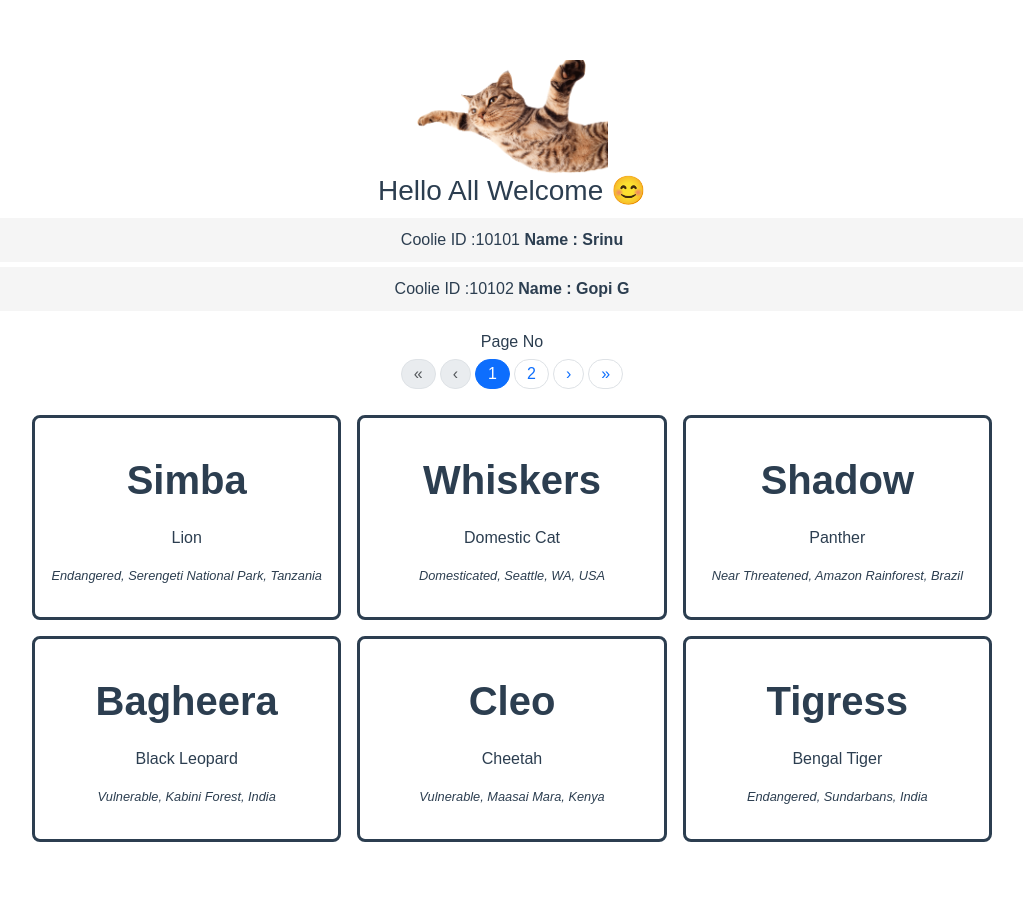
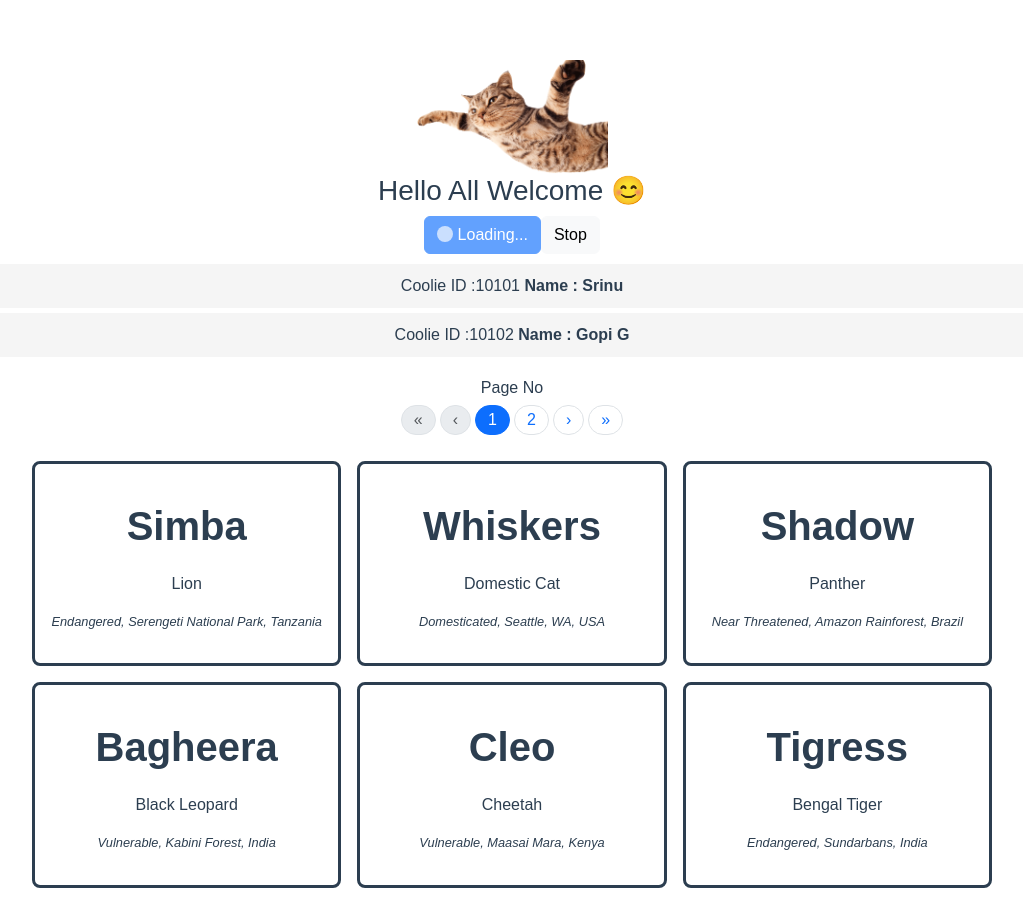
Before and after one commit to ArunkumarM437/state-example, a Vue app: page / in a window 1280 px wide. Shown: the whole page, without its empty margins (128-1151 px from the left). Before the commit the page ends 858 px from the top, so only its background shows below. Built offline with nearby package versions, Linux system fonts and the light colour scheme; a web font is replaced by a local one.

Commit message:
changes for loading.

```diff
--- a/src/components/usersData.vue
+++ b/src/components/usersData.vue
@@ -1,6 +1,14 @@
 <template>
   <div>
     <h3>Hello All Welcome 😊 </h3>
+    <div v-if="projectLoad" class="text-center">
+      <b-button variant="primary" disabled>
+      <b-spinner small type="grow"></b-spinner>
+      Loading...
+    </b-button>
+        <!-- <button type="button" class="btn btn-light">Light</button> -->
+        <button type="button" class="btn btn-light" v-if="projectLoad" @click="this.projectLoad=false">Stop</button>
+    </div>
     <div class="users">
       <div v-for="user in paginatedItems" :key="user.id" class="eachuser"> Coolie ID :{{ user.id }}
         <strong>Name : {{ user.name }}</strong>
@@ -20,10 +28,13 @@ export default {
   name: "usersData",
   data(){
     return {
-      rows: 10,
       perPage: 2,
-      currentPage: 1
+      currentPage: 1,
+      projectLoad:false
     }
+  },
+  created(){
+    this.projectLoad = true
   },
   computed: {
     ...mapGetters(['allUsers'],['owner']),
@@ -33,6 +44,9 @@ export default {
     paginatedItems(){
       const start = (this.currentPage - 1) * this.perPage;
       const end = start + this.perPage;
+      // if(this.allUsers.length>0){
+      //   this.projectLoad = false;
+      // }
       return this.allUsers.slice(start,end);
     }
   },
```
